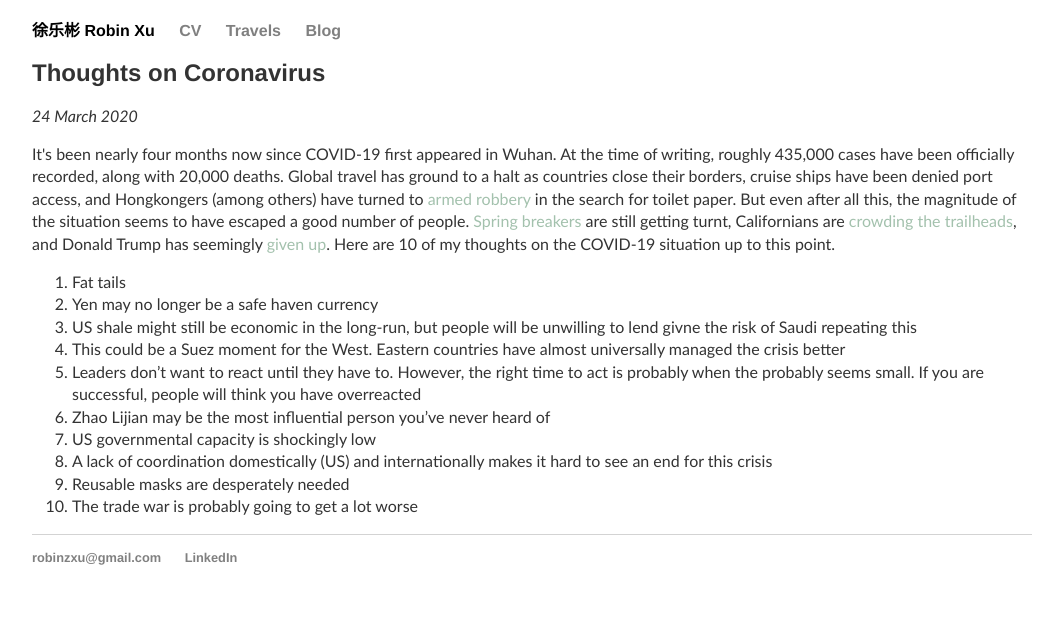
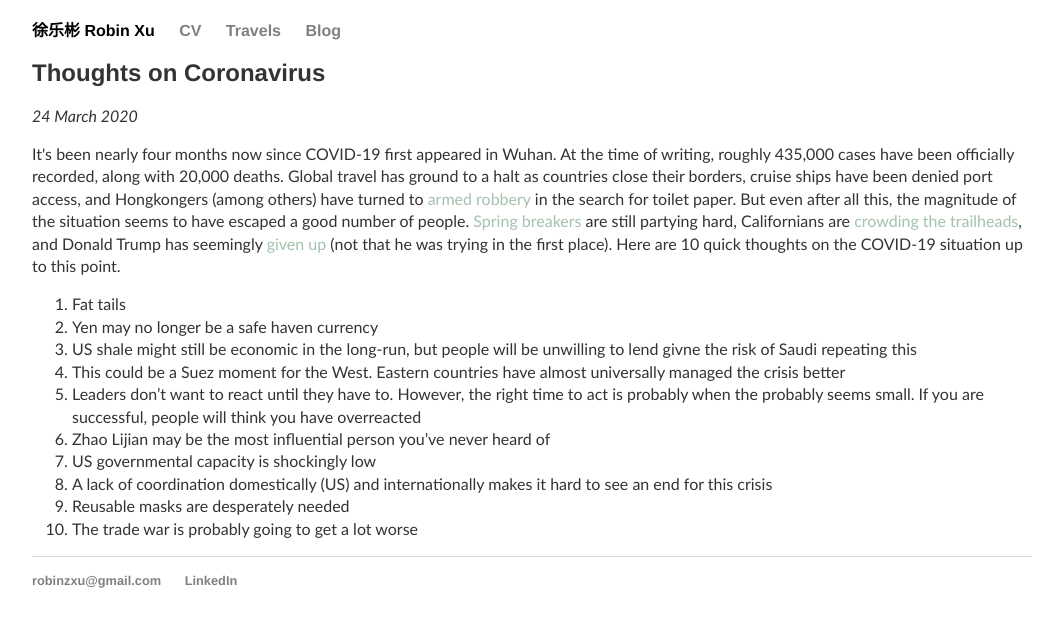
Before and after one commit to robinzxu/robinzxu.github.io, a Jekyll site: the page built from _posts/2020-03-24-thoughts-on-coronavirus.md, in a window 1280 px wide. Shown: the top 627 px of the page, without its empty margins (108-1171 px from the left). Built offline with Jekyll 4.4.1, drawn with Linux system fonts in a browser that asks for light colours.

Commit message:
Update 2020-03-24-thoughts-on-coronavirus.md

```diff
--- a/_posts/2020-03-24-thoughts-on-coronavirus.md
+++ b/_posts/2020-03-24-thoughts-on-coronavirus.md
@@ -4,7 +4,7 @@ title: "Thoughts on Coronavirus"
 date: 2020-03-24
 ---
 
-It\'s been nearly four months now since COVID-19 first appeared in Wuhan. At the time of writing, roughly 435,000 cases have been officially recorded, along with 20,000 deaths. Global travel has ground to a halt as countries close their borders, cruise ships have been denied port access, and Hongkongers (among others) have turned to [armed robbery](https://www.scmp.com/news/hong-kong/law-and-crime/article/3050907/armed-gang-steals-hk1000-toilet-paper-coronavirus){:target="_blank" rel="noopener"} in the search for toilet paper. But even after all this, the magnitude of the situation seems to have escaped a good number of people. [Spring breakers](https://www.usatoday.com/story/travel/destinations/2020/03/19/spring-break-beaches-florida-look-packed-despite-coronavirus-spread/2873248001/){:target="_blank" rel="noopener"} are still getting turnt, Californians are [crowding the trailheads](https://www.wsj.com/articles/no-californians-sheltering-in-place-doesnt-include-hiking-in-crowds-11585065557){:target="_blank" rel="noopener"}, and Donald Trump has seemingly [given up](https://twitter.com/realDonaldTrump/status/1241935285916782593/){:target="_blank" rel="noopener"}. Here are 10 of my thoughts on the COVID-19 situation up to this point.
+It\'s been nearly four months now since COVID-19 first appeared in Wuhan. At the time of writing, roughly 435,000 cases have been officially recorded, along with 20,000 deaths. Global travel has ground to a halt as countries close their borders, cruise ships have been denied port access, and Hongkongers (among others) have turned to [armed robbery](https://www.scmp.com/news/hong-kong/law-and-crime/article/3050907/armed-gang-steals-hk1000-toilet-paper-coronavirus){:target="_blank" rel="noopener"} in the search for toilet paper. But even after all this, the magnitude of the situation seems to have escaped a good number of people. [Spring breakers](https://www.usatoday.com/story/travel/destinations/2020/03/19/spring-break-beaches-florida-look-packed-despite-coronavirus-spread/2873248001/){:target="_blank" rel="noopener"} are still partying hard, Californians are [crowding the trailheads](https://www.wsj.com/articles/no-californians-sheltering-in-place-doesnt-include-hiking-in-crowds-11585065557){:target="_blank" rel="noopener"}, and Donald Trump has seemingly [given up](https://twitter.com/realDonaldTrump/status/1241935285916782593/){:target="_blank" rel="noopener"} (not that he was trying in the first place). Here are 10 quick thoughts on the COVID-19 situation up to this point.
 
 1. Fat tails
 2. Yen may no longer be a safe haven currency
```
